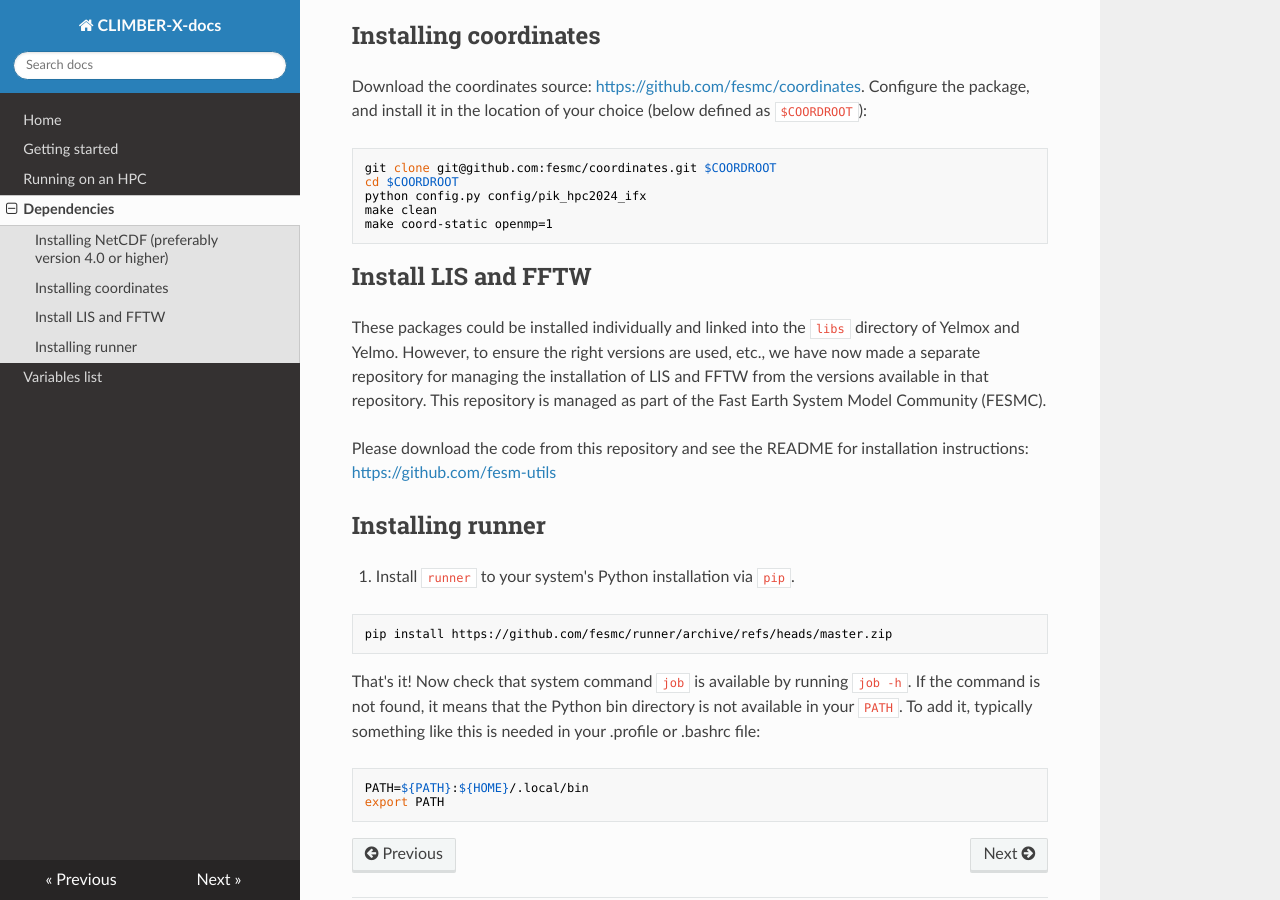
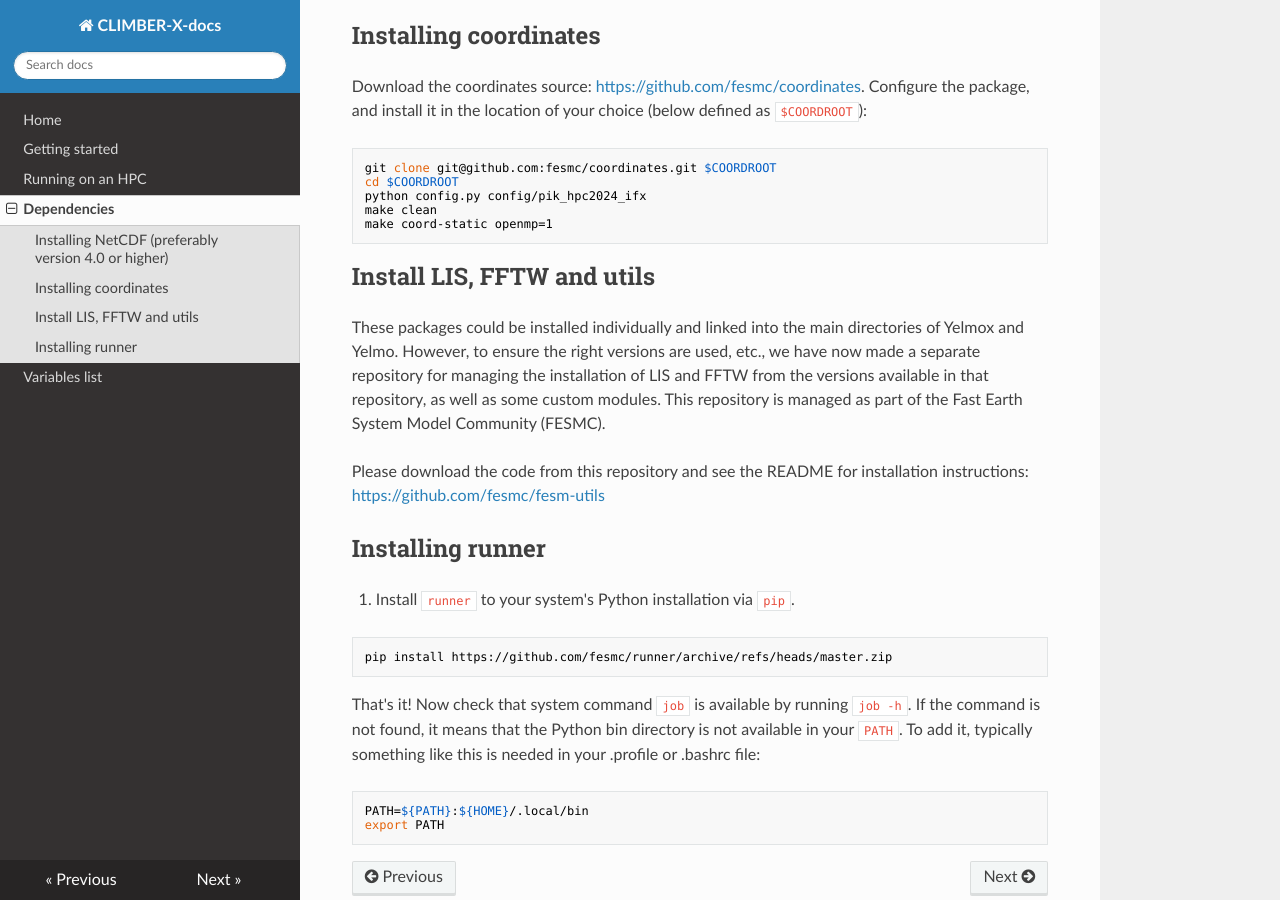
Before and after one commit to cxesmc/climber-docs, an MkDocs documentation site: the page built from docs/dependencies.md, in a window 1280 px wide and 900 px high, scrolled down 946 px. Built offline with MkDocs 1.6.1, drawn with Linux system fonts in a browser that asks for light colours; nearby versions of some CDN libraries.

Commit message:
Updated dependencies docs.

````diff
--- a/docs/dependencies.md
+++ b/docs/dependencies.md
@@ -46,12 +46,12 @@
 make coord-static openmp=1
 ```
 
-## Install LIS and FFTW
+## Install LIS, FFTW and utils
 
-These packages could be installed individually and linked into the `libs` directory of Yelmox and Yelmo. However, to ensure the right versions are used, etc., we have now made a separate repository for managing the installation of LIS and FFTW from the versions available in that repository. This repository is managed as part of the Fast Earth System Model Community (FESMC).
+These packages could be installed individually and linked into the main directories of Yelmox and Yelmo. However, to ensure the right versions are used, etc., we have now made a separate repository for managing the installation of LIS and FFTW from the versions available in that repository, as well as some custom modules. This repository is managed as part of the Fast Earth System Model Community (FESMC).
 
 Please download the code from this repository and see the README for installation instructions:
-[https://github.com/fesm-utils](https://github.com/fesm-utils)
+[https://github.com/fesmc/fesm-utils](https://github.com/fesmc/fesm-utils)
 
 ## Installing runner
 
````
